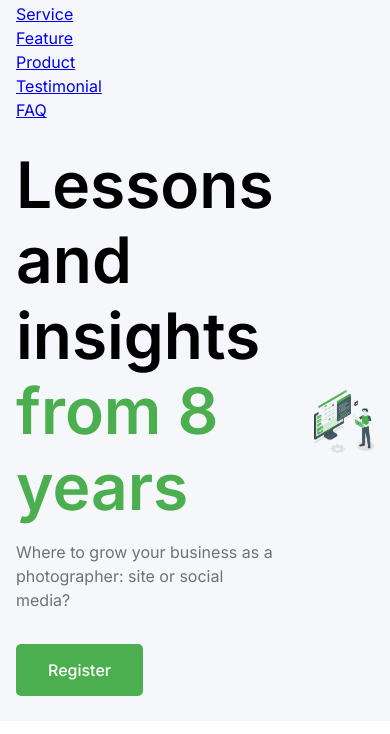
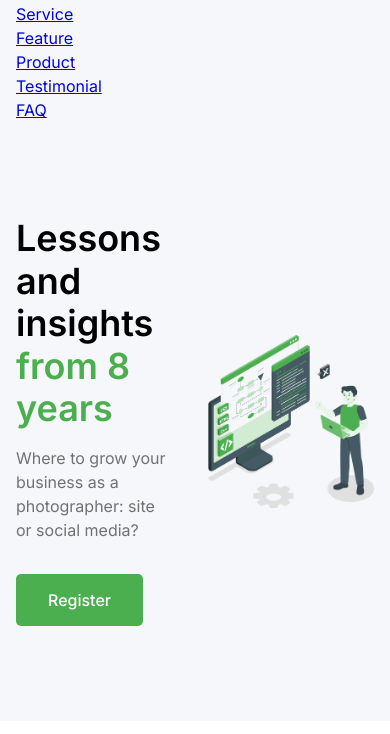
Before and after one commit to sharmagovinda/Nexcent, a plain HTML site: page index.html in a window 390 px wide. Shown: the part 46-780 px from the top of the page. Drawn offline with Linux system fonts and the light colour scheme; a script that the page names is missing.

Commit message:
update styles

```diff
--- a/css/style.css
+++ b/css/style.css
@@ -168,6 +168,29 @@ h4 {
   font-weight: 600;
 }
 
+/* for laptop */
+@media (max-width: 1024px) {
+  h1 {
+    font-size: 50px;
+  }
+}
+
+/* for tablet */
+@media (max-width: 768px) {
+  h1 {
+    font-size: 42px;
+  }
+}
+
+/* for Mobile */
+@media (max-width: 640px) {
+  h1 {
+    font-size: 36px;
+  }
+}
+
+
+
 p {
   margin: 16px 0;
 }
@@ -199,6 +222,10 @@ p {
 .btn-primary {
   color: white;
   background-color: #4CAF4F;
+}
+
+.btn-primary:hover {
+  color: rgba(255, 255, 255, 0.6);
 }
 
 /* Hero Banner Section Styles */
```
